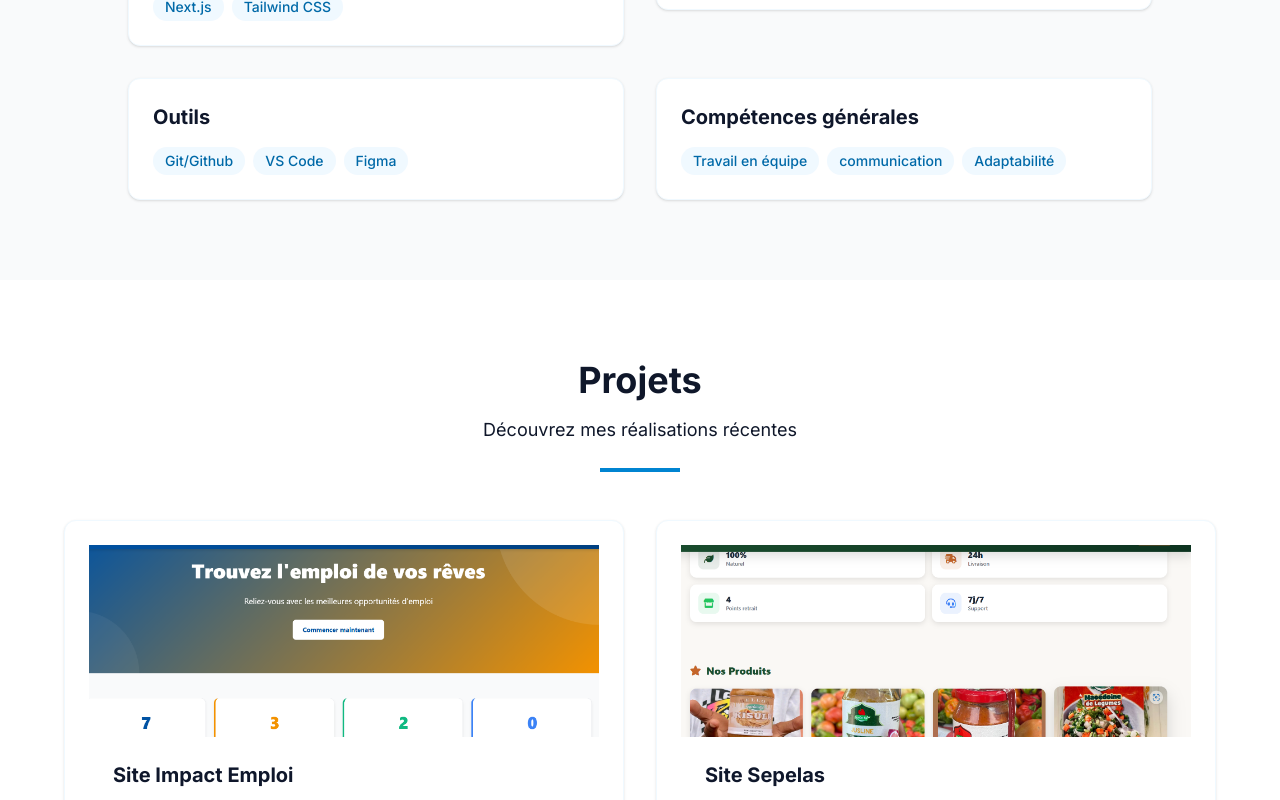
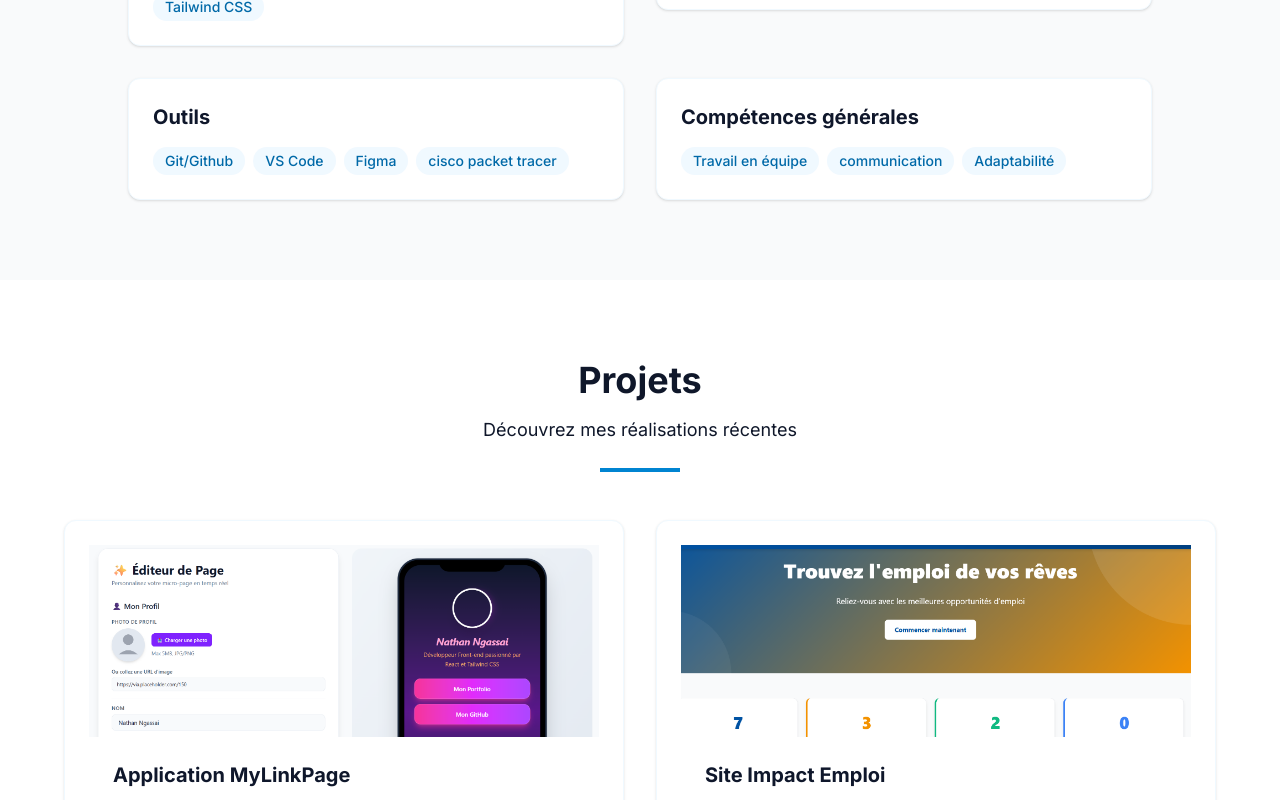
Before and after one commit to NGASSAI/monPortfolio, a Next.js app: page / in a window 1280 px wide. Shown: the part 2000-2800 px from the top of the page. Built offline with nearby package versions, Linux system fonts and the light colour scheme.

Commit message:
mise à jour

```diff
--- a/app/robots.ts
+++ b/app/robots.ts
@@ -9,6 +9,6 @@ export default function robots(): MetadataRoute.Robots {
       allow: '/',
       disallow: ['/private/'],
     },
-    sitemap: 'https://nathan-ngassai.vercel.app/sitemap.xml',
+    sitemap: 'https://mon-portfolio-ngassai.vercel.app/sitemap.xml',
   };
 }
--- a/app/sitemap.ts
+++ b/app/sitemap.ts
@@ -3,7 +3,7 @@
 import type { MetadataRoute } from 'next';
 
 export default function sitemap(): MetadataRoute.Sitemap {
-  const baseUrl = 'https://nathan-ngassai.vercel.app';
+  const baseUrl = 'https://mon-portfolio-ngassai.vercel.app';
 
   return [
     {
--- a/data/portfolio.ts
+++ b/data/portfolio.ts
@@ -26,7 +26,6 @@ export const skillCategories: SkillCategory[] = [
       { name: 'HTML' },
       { name: 'CSS' },
       { name: 'JavaScript' },
-      { name: 'TypeScript' },
       { name: 'React' },
       { name: 'Next.js' },
       { name: 'Tailwind CSS' },
@@ -48,6 +47,8 @@ export const skillCategories: SkillCategory[] = [
       { name: 'Git/Github' },
       { name: 'VS Code' },
       { name: 'Figma' },
+      { name: 'cisco packet tracer' }
+
     ],
   },
   {
@@ -63,12 +64,22 @@ export const skillCategories: SkillCategory[] = [
 
 export const projects: Project[] = [
   {
+    title: 'Application MyLinkPage',
+    description:
+      "Application web de type 'link in bio' pour centraliser et partager facilement tous vos liens importants sur une seule page personnalisable.",
+    image: '/mylinkpage.png',
+    technologies: ['vite', 'React', 'Tailwind CSS'],
+    github: 'https://github.com/NGASSAI/MyLinkPage',
+    demo: 'https://mylinkpage-ngassai.vercel.app',
+
+  },
+  {
     title: 'Site Impact Emploi',
     description:
       "Site web professionnel pour une plateforme d'emploi avec une interface claire et une navigation fluide.",
     image: '/siteImpactEmloi.png',
     technologies: ['HTML', 'CSS', 'JavaScript', 'PHP'],
-    github: 'https://github.com/comptengassai/site-impact-emploi',
+    github: 'https://github.com/NGASSAI/impact-emploi',
     demo: 'https://impactemploi.gt.tc',
   },
   {
@@ -77,7 +88,7 @@ export const projects: Project[] = [
       "Site  moderne de vente des produits agro-alimentaires , prete à l'emploi.",
     image: '/siteSepelas.png',
     technologies: ['HTML', 'CSS', 'JavaScript', 'PHP'],
-    github: 'https://github.com/comptengassai/site-sepelas',
+    github: 'https://github.com/NGASSAI/sepelaslia',
     demo: 'https://sepelaslia.my-board.org',
   },
 ];
@@ -99,7 +110,7 @@ export const education: Education[] = [
     degree: 'BEPC',
     institution: 'Collège',
     period: '2019',
-    description: 'Base solide acquise en mathématiques, sciences et communication.',
+    description: 'Base acquise en mathématiques, sciences et communication.',
   },
 ];
 
```
Also changed, not shown: public/mylinkpage.png (added).
